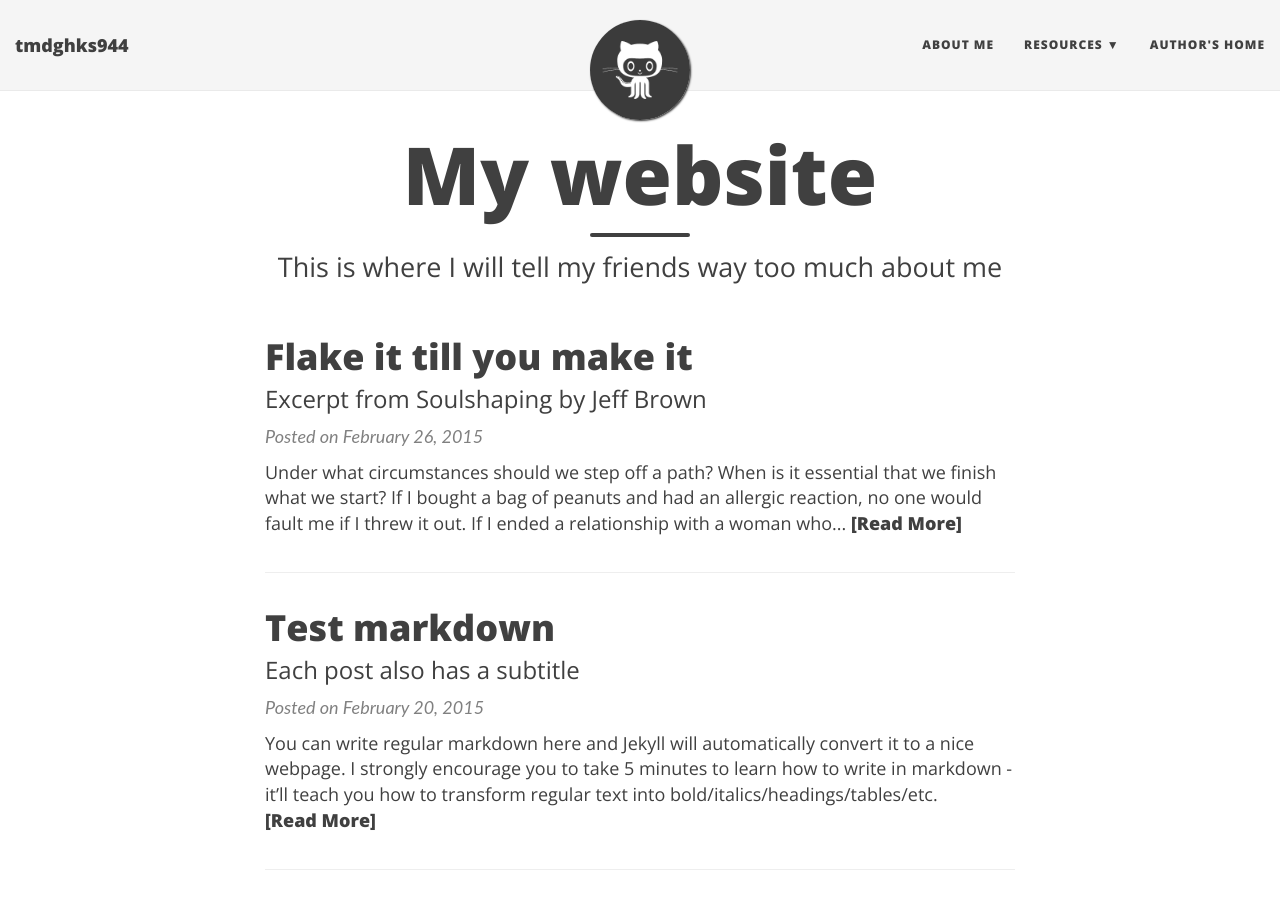
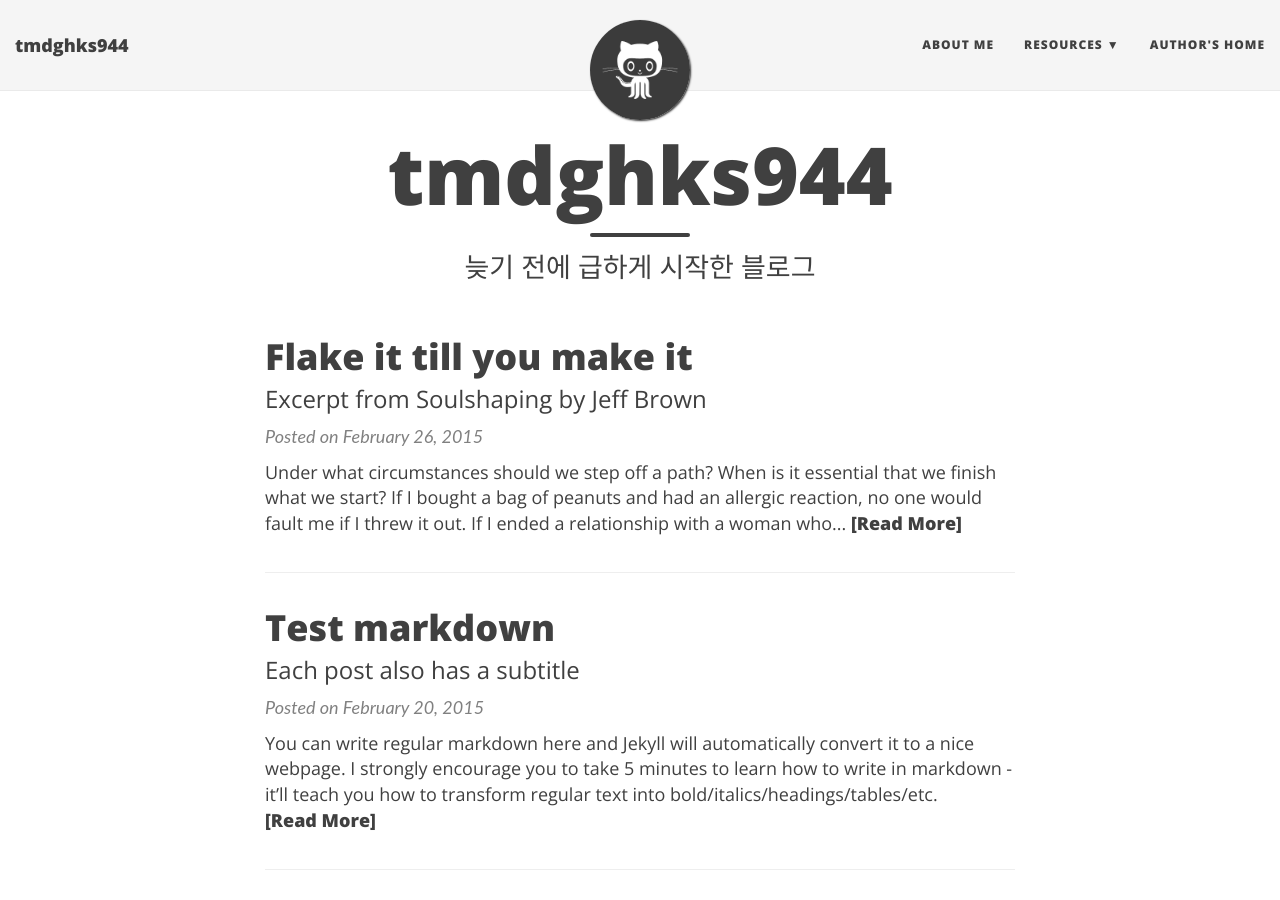
Before and after one commit to tmdghks944/tmdghks944.github.io, a Jekyll site: the page built from index.html, in a window 1280 px wide and 900 px high. Built offline with Jekyll 4.4.1, drawn with Linux system fonts in a browser that asks for light colours; nearby versions of some CDN libraries; the list of posts is cut into pages by our own code.

Commit message:
17.02.09(3)

```diff
--- a/index.html
+++ b/index.html
@@ -1,7 +1,7 @@
 ---
 layout: page
-title: My website
-subtitle: This is where I will tell my friends way too much about me
+title: tmdghks944
+subtitle: 늦기 전에 급하게 시작한 블로그
 use-site-title: true
 ---
 
```
